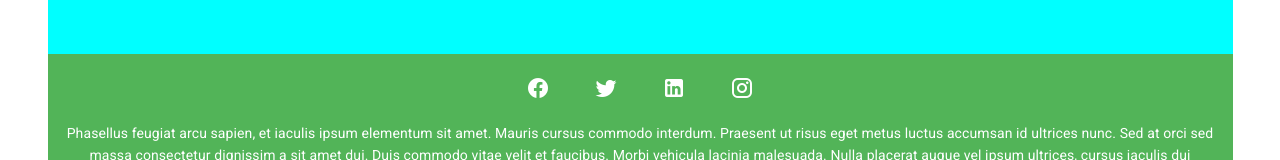
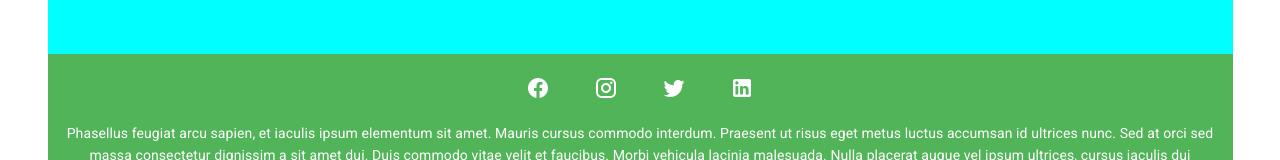
Before and after one commit to danilodcn/igreja-front, a Nuxt app: page /inspire in a window 1280 px wide. Shown: the part 541-701 px from the top of the page. Built offline with nearby package versions, Linux system fonts and the light colour scheme.

Commit message:
adicionando link para o instagram

```diff
--- a/src/components/nav/Footer.vue
+++ b/src/components/nav/Footer.vue
@@ -5,12 +5,14 @@
         <v-card-text>
           <v-btn
             v-for="icon in icons"
-            :key="icon"
+            :key="icon.name"
             class="mx-4 white--text"
             icon
+            :href="icon.href"
+            target="_black"
           >
             <v-icon size="24px">
-              {{ icon }}
+              {{ icon.name }}
             </v-icon>
           </v-btn>
         </v-card-text>
@@ -36,12 +38,26 @@
   </footer>
 </template>
 
-<script>
-export default {
+<script lang="ts">
+import Vue from 'vue'
+
+interface IIcon {
+  name: string
+  href?: string
+}
+
+const icons: IIcon[] = [
+  { name: 'mdi-facebook' },
+  { name: 'mdi-instagram', href: `https://instagram.com/ibm_sede` },
+  { name: 'mdi-twitter' },
+  { name: 'mdi-linkedin' },
+]
+
+export default Vue.extend({
   data: () => ({
-    icons: ['mdi-facebook', 'mdi-twitter', 'mdi-linkedin', 'mdi-instagram'],
+    icons,
   }),
-}
+})
 </script>
 <style scoped>
 footer {
```
